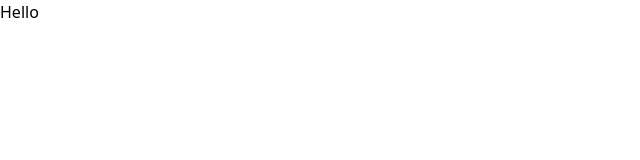
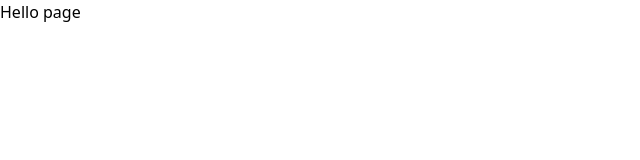
Before and after one commit to Ayothegod/postr, a Next.js app: page / in a window 1280 px wide. Shown: the top 160 px of the page, without its empty margins (0-640 px from the left). Built offline with nearby package versions, Linux system fonts and the light colour scheme.

Commit message:
add env local and google id and secret

```diff
--- a/pages/index.js
+++ b/pages/index.js
@@ -5,7 +5,7 @@ export default function Home() {
   return (
     <>
       <main >
-        Hello
+        Hello page
       </main>
     </>
   )
```
